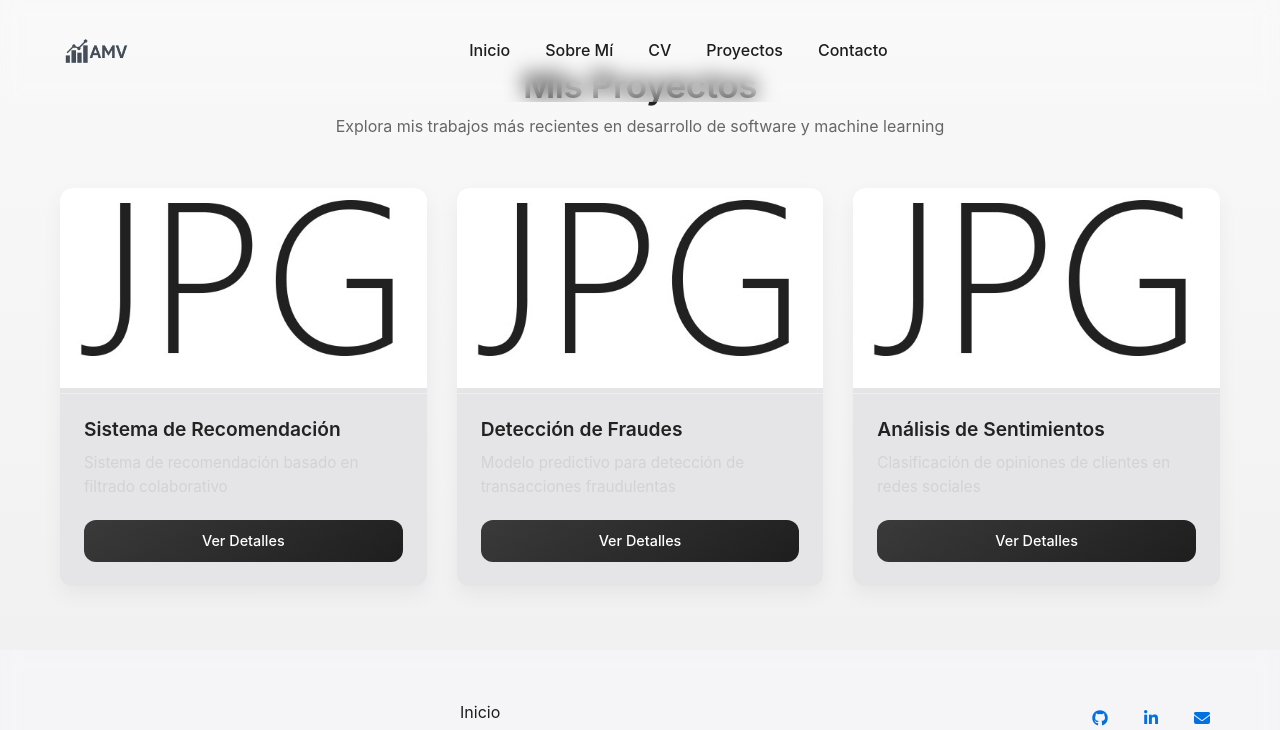
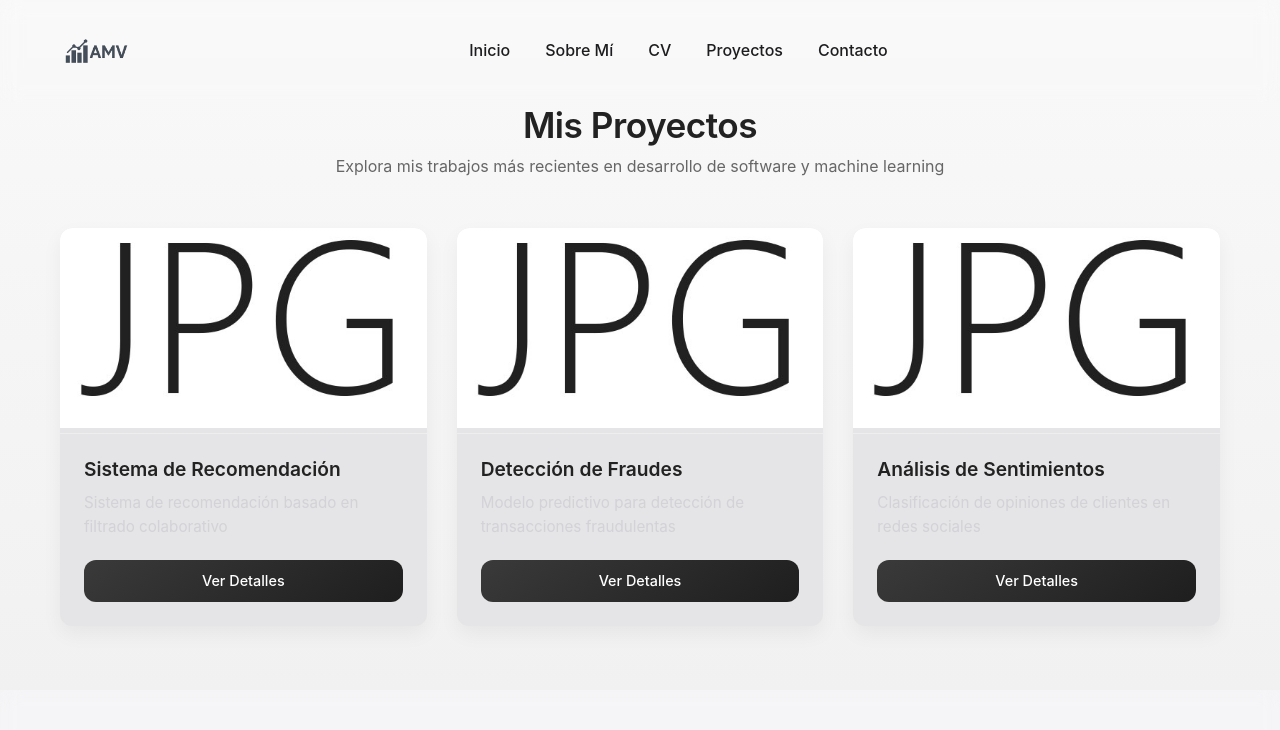
Before and after one commit to mvalejandro21/mi_portfolio, a Flask app: page /projects in a window 1280 px wide. Shown: the top 730 px of the page. Run offline with Flask 3, Linux system fonts and the light colour scheme; some web fonts are replaced.

Commit message:
Update projects.html

```diff
--- a/templates/projects.html
+++ b/templates/projects.html
@@ -3,7 +3,9 @@
 {% block content %}
 <section class="projects-section">
     <div class="container">
-        <spacer></spacer>
+
+        <!-- Espacio para separar el título del topbar -->
+        <div style="height: 40px;"></div>
         <h1 class="projects-title">Mis Proyectos</h1>
         <p class="projects-subtitle">
             Explora mis trabajos más recientes en desarrollo de software y machine learning
```
